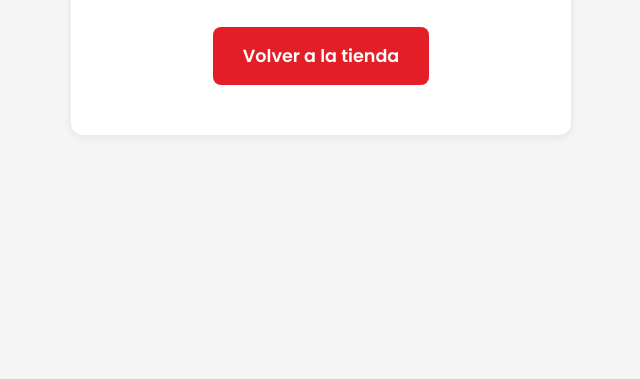
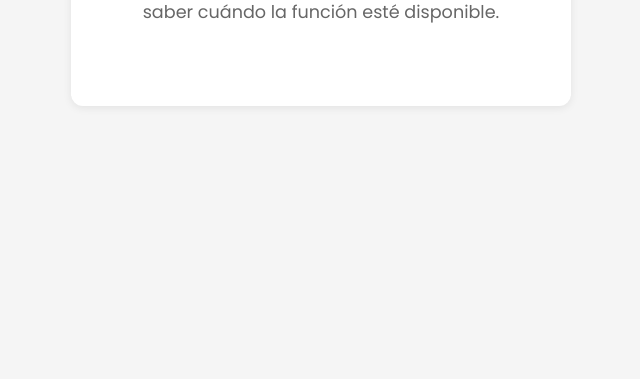
Before and after one commit to maya-dolensky/Corporate-entrepreneurship, a plain HTML site: page gracias.html in a window 1280 px wide. Shown: the part 421-800 px from the top of the page, without its empty margins (319-959 px from the left). Drawn offline with Linux system fonts and the light colour scheme.

Commit message:
Update gracias.html

```diff
--- a/gracias.html
+++ b/gracias.html
@@ -73,7 +73,6 @@
     <div class="thank-you-card">
         <h1>¡Gracias! 🛒</h1>
         <p>Te hemos apuntado. Serás de los primeros en saber cuándo la función esté disponible.</p>
-        <a href="https://www.carrefour.es" class="btn btn-primary">Volver a la tienda</a>
     </div>
 
     <script>
```
